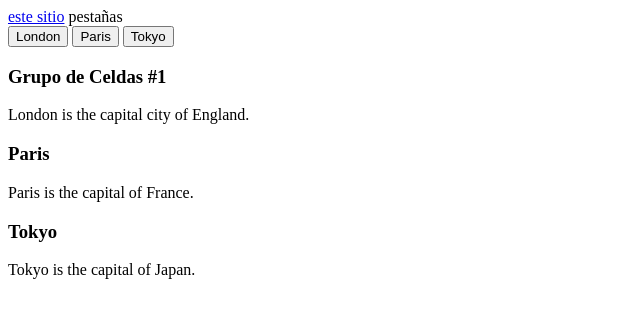
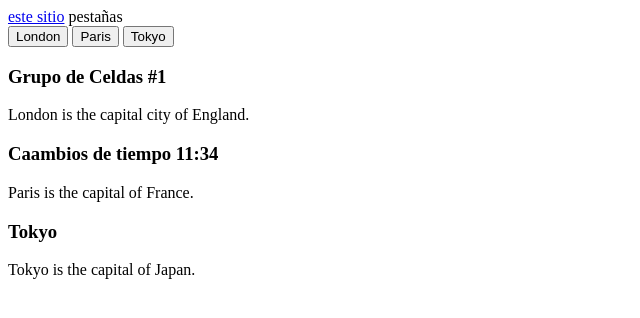
Before and after one commit to levitco/CCM, a plain HTML site: page index.html in a window 1280 px wide. Shown: the whole page, without its empty margins (0-640 px from the left). Drawn offline with Linux system fonts and the light colour scheme.

Commit message:
Update index.html

```diff
--- a/index.html
+++ b/index.html
@@ -20,7 +20,7 @@
 </div>
 
 <div id="Paris" class="tabcontent">
-  <h3>Paris</h3>
+  <h3>Caambios de tiempo 11:34</h3>
   <p>Paris is the capital of France.</p>
 </div>
 
```
